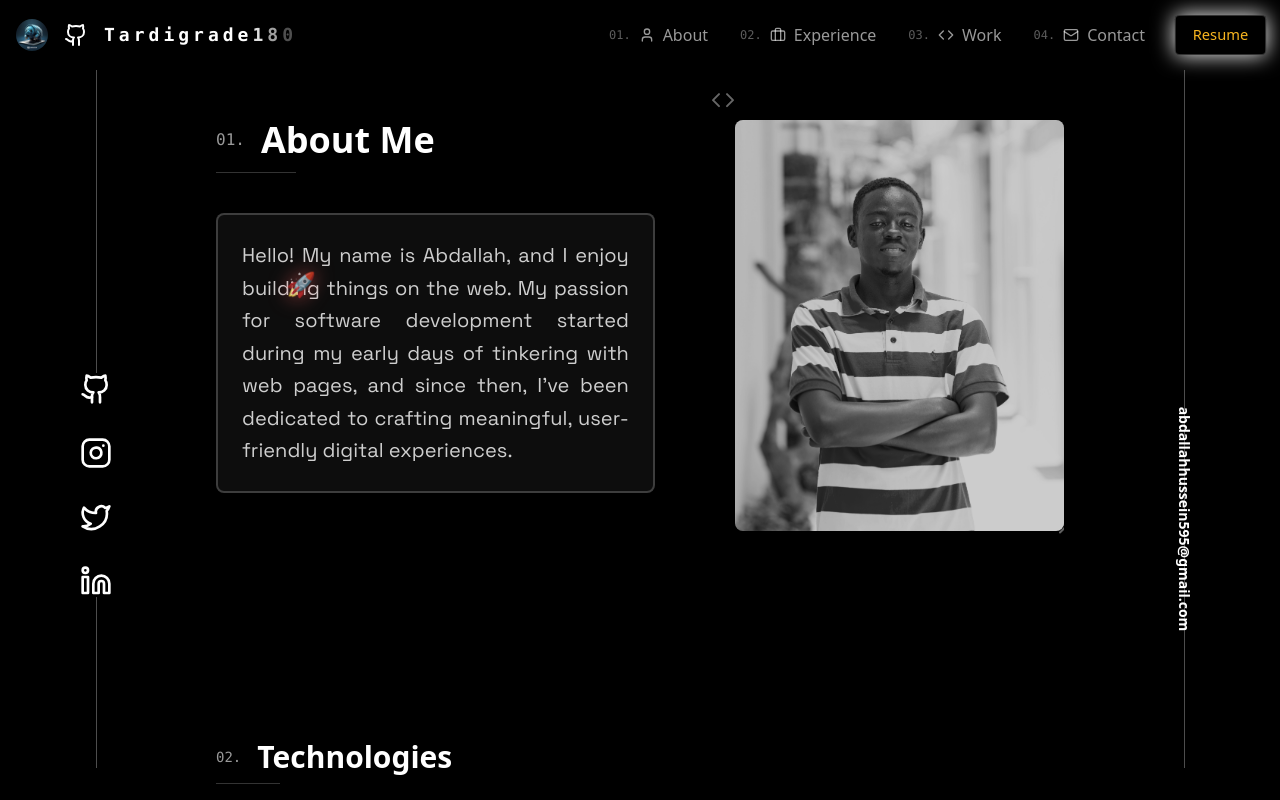
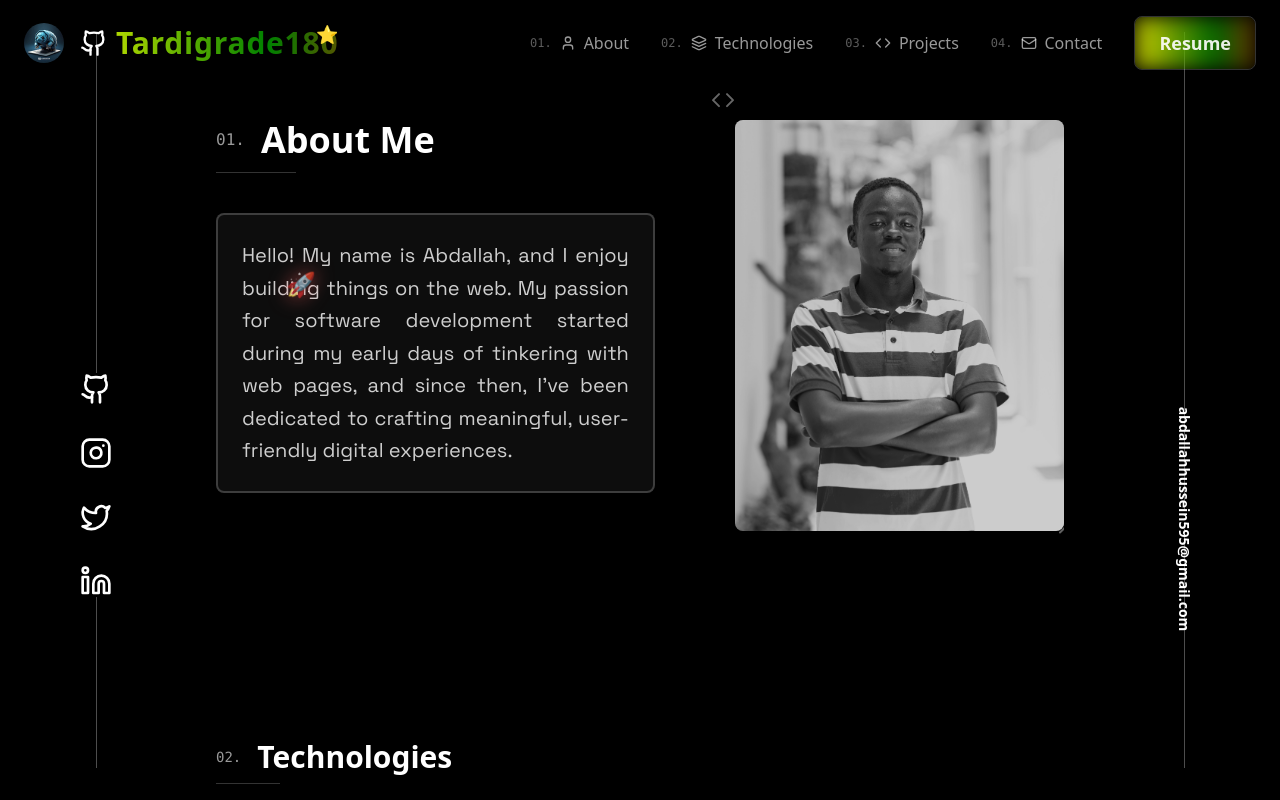
Before and after one commit to Tardigrade180/React-portfolio, a React (Vite) app: page / in a window 1280 px wide. Shown: the top 800 px of the page. Built offline with nearby package versions, Linux system fonts and the light colour scheme.

Commit message:
cool edits

```diff
--- a/package.json
+++ b/package.json
@@ -16,7 +16,8 @@
     "lucide-react": "^0.453.0",
     "react": "^18.3.1",
     "react-dom": "^18.3.1",
-    "react-router-dom": "^6.27.0"
+    "react-router-dom": "^6.30.0",
+    "react-scroll": "^1.9.3"
   },
   "devDependencies": {
     "@eslint/js": "^9.11.1",
--- a/src/App.jsx
+++ b/src/App.jsx
@@ -1,23 +1,23 @@
-import './App.css';
-import Header from './components/Header';
-import Layout from './assets/layouts/Layout';
-import AboutMe from './components/AboutMe';  // Add AboutMe component
-import Contact from './components/Contact';  // Add Contact component
-import Footer from './components/Footer';  // Add Footer component
-import PortfolioProjects from './components/PortfolioProject';  // Add PortfolioProjects component
-import ProjectList from './components/ProjectList';  // Add ProjectList component
-import Technologies from './/components/Technologies';
+import "./App.css";
+import Header from "./components/Header";
+import Layout from "./assets/layouts/Layout";
+import AboutMe from "./components/AboutMe";
+import Contact from "./components/Contact";
+import Footer from "./components/Footer";
+import PortfolioProjects from "./components/PortfolioProject";
+import ProjectList from "./components/ProjectList";
+import Technologies from "./components/Technologies";
+
 function App() {
   return (
     <>
       <Header />
       <Layout>
-        <div className="space-y-12"> {/* Add spacing between sections */}
-          <AboutMe />
-          <Technologies/>
-          <PortfolioProjects />
-          <ProjectList />
-          <Contact />
+        <div className="space-y-12">
+          <section id="about"><AboutMe /></section>
+          <section id="technologies"><Technologies /></section>
+          <section id="projects"><PortfolioProjects /><ProjectList /></section>
+          <section id="contact"><Contact /></section>
           <Footer />
         </div>
       </Layout>
--- a/src/components/Header.jsx
+++ b/src/components/Header.jsx
@@ -1,73 +1,90 @@
 import React, { useState, useEffect } from "react";
-import { Menu, X, User, Briefcase, Code, Mail, Github } from "lucide-react";
-import { motion } from "framer-motion";
+import { Menu, X, User, Code, Layers, Mail, Github } from "lucide-react";
+import { motion, AnimatePresence } from "framer-motion";
+import { Link } from "react-scroll";
 
 const Header = () => {
   const [isMenuOpen, setIsMenuOpen] = useState(false);
   const [isScrolled, setIsScrolled] = useState(false);
 
   useEffect(() => {
-    const handleScroll = () => {
-      setIsScrolled(window.scrollY > 20);
-    };
+    const handleScroll = () => setIsScrolled(window.scrollY > 20);
     window.addEventListener("scroll", handleScroll);
     return () => window.removeEventListener("scroll", handleScroll);
   }, []);
 
   const navItems = [
-    { href: "#about", icon: User, label: "About" },
-    { href: "#experience", icon: Briefcase, label: "Experience" },
-    { href: "#work", icon: Code, label: "Work" },
-    { href: "#contact", icon: Mail, label: "Contact" },
+    { href: "about", icon: User, label: "About" },
+    { href: "technologies", icon: Layers, label: "Technologies" },
+    { href: "projects", icon: Code, label: "Projects" },
+    { href: "contact", icon: Mail, label: "Contact" },
   ];
 
   return (
     <header
-      className={`fixed w-full top-0 z-50 transition-all duration-300 ${isScrolled ? "bg-black/90 backdrop-blur-sm" : "bg-black"
+      className={`fixed w-full top-0 z-50 transition-all duration-500 ${
+        isScrolled ? "bg-black/90 backdrop-blur-lg shadow-lg" : "bg-transparent"
       }`}
     >
-      <div className="container mx-auto px-4 py-4">
-        <div className="flex items-center justify-between">
+      <div className="container mx-auto px-6 py-4 flex items-center justify-between">
+
         {/* Logo & Branding */}
         <div className="flex items-center space-x-4">
-            <img
+          <motion.img
             src="/logo.jpg"
             alt="Logo"
-              className="h-8 w-8 rounded-full object-cover hover:scale-105 transition-all duration-300"
+            className="h-10 w-10 rounded-full object-cover"
+            whileHover={{ scale: 1.1 }}
+            transition={{ type: "spring", stiffness: 300 }}
           />
-            <a
+
+          <motion.a
             href="https://github.com/Tardigrade180"
             target="_blank"
             rel="noopener noreferrer"
-              className="hover:opacity-70 transition-opacity duration-300"
+            className="relative flex items-center space-x-2 text-white transition-all duration-300"
+            whileHover={{ scale: 1.1 }}
+            initial={{ opacity: 0, y: -10 }}
+            animate={{ opacity: 1, y: 0 }}
+            transition={{ duration: 0.6 }}
           >
-              <Github className="w-6 h-6 text-white" />
-            </a>
+            <Github className="w-7 h-7 text-white" />
 
-            {/* Animated Name */}
-            <motion.div
-              className="flex space-x-1 font-mono text-white text-lg"
-              initial={{ opacity: 0 }}
-              animate={{ opacity: 1 }}
-              transition={{ duration: 0.8 }}
+            {/* Animated Name with Gradient */}
+            <motion.span
+              className="text-2xl md:text-3xl font-bold tracking-wide relative bg-clip-text text-transparent"
+              animate={{
+                backgroundPosition: ["0% 50%", "100% 50%", "0% 50%"],
+              }}
+              transition={{
+                duration: 4,
+                repeat: Infinity,
+                ease: "linear",
+              }}
+              style={{
+                backgroundImage: "linear-gradient(90deg, red, yellow, green, red)",
+                backgroundSize: "300% 300%",
+                WebkitBackgroundClip: "text",
+              }}
             >
-              {"Tardigrade180".split("").map((char, index) => (
+              Tardigrade180
+            </motion.span>
+
+            {/* Small Animated Star */}
             <motion.span
-                  key={index}
-                  initial={{ opacity: 0 }}
-                  animate={{ opacity: 1 }}
+              className="absolute -top-2 right-0 text-yellow-400 text-lg"
+              animate={{
+                y: [-3, 3, -3],
+              }}
               transition={{
-                    delay: index * 0.1, // Loads quickly at first
-                    duration: 0.4,
+                duration: 1.5,
                 repeat: Infinity,
-                    repeatDelay: 5, // Waits before animating again
+                ease: "easeInOut",
               }}
-                  className="font-bold"
             >
-                  {char}
+              ⭐
             </motion.span>
-              ))}
-            </motion.div>
+          </motion.a>
         </div>
 
         {/* Desktop Navigation */}
@@ -78,116 +95,109 @@ const Header = () => {
                 key={item.label}
                 initial={{ opacity: 0, y: -10 }}
                 animate={{ opacity: 1, y: 0 }}
-                  transition={{
-                    delay: index * 0.3, // Fast initial animation
-                    duration: 1,
-                    repeat: Infinity,
-                    repeatDelay: 30, // Waits 30s before repeating
-                  }}
+                transition={{ delay: index * 0.2, duration: 0.6 }}
+                whileHover={{ scale: 1.1 }}
               >
-                  <a
-                    href={item.href}
-                    className="group flex items-center space-x-2 text-white/60 hover:text-white transition-colors duration-300"
+                <Link
+                  to={item.href}
+                  smooth={true}
+                  spy={true}
+                  duration={500}
+                  offset={-70}
+                  className="group flex items-center space-x-2 text-white/60 hover:text-white transition-colors duration-300 cursor-pointer"
                 >
                   <span className="font-mono text-xs opacity-60 group-hover:opacity-100">
                     0{index + 1}.
                   </span>
                   <item.icon className="w-4 h-4" />
                   <span>{item.label}</span>
-                  </a>
+                </Link>
               </motion.li>
             ))}
           </ol>
 
-            {/* Resume Button */}
+          {/* Animated Resume Button */}
           <motion.a
             href="/Resume.pdf"
-              className="px-4 py-2 border border-white/20 text-white/80 hover:text-white hover:border-white/40 transition-all duration-300 rounded text-sm relative"
-              whileHover={{
-                scale: 1.1,
-                boxShadow: "0px 0px 20px rgba(255, 255, 255, 1)",
-              }}
+            download
+            className="relative px-6 py-3 text-lg font-semibold border border-white/20 text-white/90 hover:text-white transition-all duration-500 rounded-lg overflow-hidden group"
+            whileHover={{ scale: 1.1 }}
+            initial={{ opacity: 0, y: 20 }}
+            animate={{ opacity: 1, y: 0 }}
+            transition={{ duration: 1.2, ease: "easeOut" }}
+          >
+            {/* Moving Gradient Background */}
+            <motion.div
+              className="absolute inset-0 opacity-80 group-hover:opacity-100 transition-all duration-1000 blur-md"
               animate={{
-                scale: [1, 1.05, 1],
-                boxShadow: [
-                  "0px 0px 5px rgba(255, 255, 255, 0.3)",
-                  "0px 0px 20px rgba(255, 255, 255, 1)",
-                  "0px 0px 5px rgba(255, 255, 255, 0.3)",
-                ],
-                color: ["#ffffff", "#f8b400", "#ffffff"], // Flashes a golden color
+                backgroundPosition: ["0% 50%", "100% 50%", "0% 50%"],
               }}
               transition={{
-                duration: 1.5,
+                duration: 5,
                 repeat: Infinity,
+                ease: "linear",
               }}
-            >
-              Resume
+              style={{
+                backgroundImage: "linear-gradient(90deg, red, yellow, green, red)",
+                backgroundSize: "200% 200%",
+                filter: "blur(10px)",
+              }}
+            ></motion.div>
+
+            {/* Glow Effect on Hover */}
+            <motion.div
+              className="absolute inset-0 opacity-0 group-hover:opacity-100 transition-all duration-500"
+              style={{
+                boxShadow: "0px 0px 20px rgba(255, 215, 0, 0.7)", // Gold glow
+              }}
+            ></motion.div>
+
+            <span className="relative z-10">Resume</span>
           </motion.a>
         </nav>
 
         {/* Mobile Menu Button */}
-          <button
+        <motion.button
           onClick={() => setIsMenuOpen(!isMenuOpen)}
-            className="md:hidden text-white/80 hover:text-white transition-colors duration-300"
+          className="md:hidden text-white/80 hover:text-white transition-all duration-300"
+          whileHover={{ scale: 1.2 }}
         >
           {isMenuOpen ? <X className="w-6 h-6" /> : <Menu className="w-6 h-6" />}
-          </button>
+        </motion.button>
       </div>
 
-        {/* Mobile Navigation */}
-        <div
-          className={`fixed inset-0 bg-black/95 backdrop-blur-sm transition-transform duration-300 flex flex-col items-center justify-center space-y-8 md:hidden ${isMenuOpen ? "translate-x-0 opacity-100" : "translate-x-full opacity-0 pointer-events-none"
-            }`}
+      {/* Mobile Navigation Menu */}
+      <AnimatePresence>
+        {isMenuOpen && (
+          <motion.div
+            initial={{ opacity: 0, y: -20 }}
+            animate={{ opacity: 1, y: 0 }}
+            exit={{ opacity: 0, y: -20 }}
+            className="absolute top-16 left-0 w-full bg-black/90 backdrop-blur-md shadow-lg flex flex-col items-center py-6 space-y-6 md:hidden"
           >
-          {navItems.map((item, index) => (
-            <a
+            {navItems.map((item) => (
+              <motion.div
                 key={item.label}
-              href={item.href}
+                whileHover={{ scale: 1.1 }}
+                className="text-white/80 hover:text-white transition-all duration-300"
+              >
+                <Link
+                  to={item.href}
+                  smooth={true}
+                  spy={true}
+                  duration={500}
+                  offset={-70}
+                  className="flex items-center space-x-2 cursor-pointer"
                   onClick={() => setIsMenuOpen(false)}
-              className="group flex flex-col items-center space-y-2 text-white/60 hover:text-white transition-colors duration-300"
                 >
-              <span className="font-mono text-xs opacity-60 group-hover:opacity-100">
-                0{index + 1}.
-              </span>
-              <div className="flex items-center space-x-2">
                   <item.icon className="w-5 h-5" />
-                <span className="text-lg">{item.label}</span>
-              </div>
-            </a>
+                  <span>{item.label}</span>
+                </Link>
+              </motion.div>
             ))}
-          <motion.a
-            href="/Resume.pdf"
-            className="mt-8 px-6 py-2 border border-white/30 text-white/90 hover:text-white hover:border-white transition-all duration-300 rounded-lg font-semibold tracking-wide"
-            whileHover={{
-              scale: 1.15,
-              boxShadow: "0px 0px 30px rgba(255, 215, 0, 1)", // Brighter glow on hover
-            }}
-            animate={{
-              scale: [1, 1.05, 1],
-              boxShadow: [
-                "0px 0px 10px rgba(255, 255, 255, 0.5)",
-                "0px 0px 25px rgba(255, 215, 0, 1)", // Gold glow
-                "0px 0px 10px rgba(255, 255, 255, 0.5)",
-              ],
-              color: ["#ffffff", "#ffd700", "#ffffff"], // Pulsing gold effect
-            }}
-            transition={{
-              duration: 1.2,
-              repeat: Infinity,
-              repeatType: "mirror",
-            }}
-          >
-            Resume
-          </motion.a>
-
-          <button
-            onClick={() => setIsMenuOpen(false)}
-            className="absolute top-5 right-5 text-white hover:opacity-70 transition-opacity duration-300"
-          >
-            <X className="w-8 h-8" />
-          </button>
-        </div>
-      </div>
+          </motion.div>
+        )}
+      </AnimatePresence>
     </header>
   );
 };
--- a/src/main.jsx
+++ b/src/main.jsx
@@ -1,10 +1,13 @@
-import { StrictMode } from 'react'
-import { createRoot } from 'react-dom/client'
-import App from './App.jsx'
-import './index.css'
+import { StrictMode } from "react";
+import { createRoot } from "react-dom/client";
+import { BrowserRouter } from "react-router-dom";  // Import BrowserRouter
+import App from "./App.jsx";
+import "./index.css";
 
-createRoot(document.getElementById('root')).render(
+createRoot(document.getElementById("root")).render(
   <StrictMode>
-    <App />
-  </StrictMode>,
-)
+    <BrowserRouter>  {/* Wrap App inside BrowserRouter */}
+      <App />
+    </BrowserRouter>
+  </StrictMode>
+);
```
Lines whose indentation alone changed are shown as unchanged.
